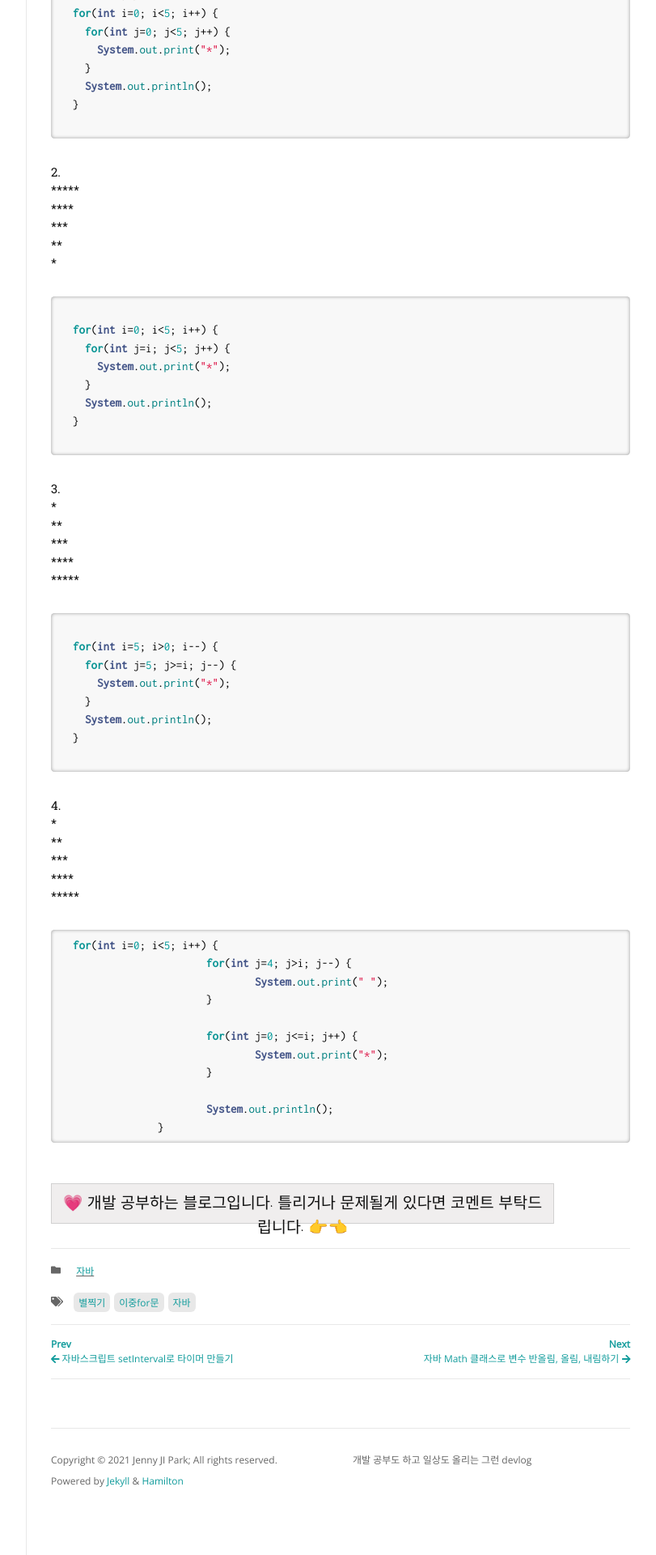
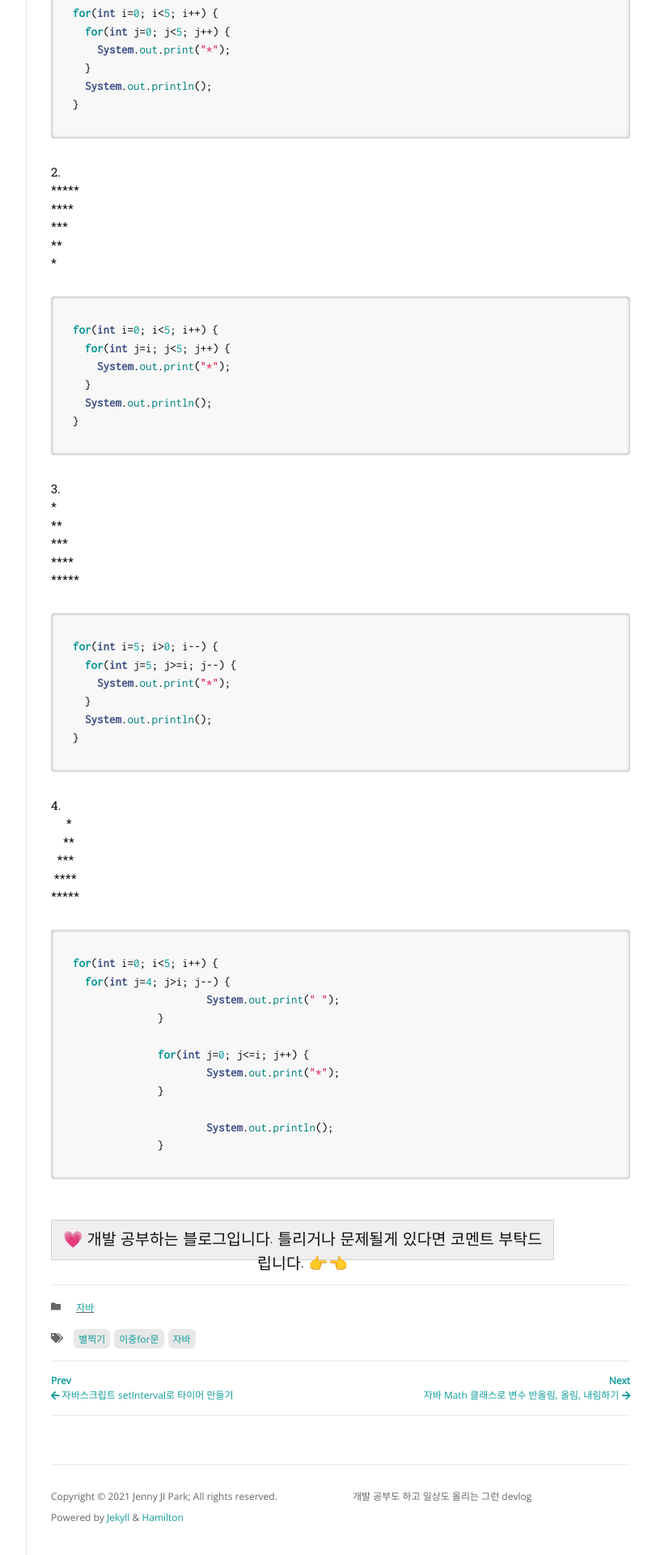
Before and after one commit to jennyjipark/jennyjipark.github.io, a Jekyll site: the page built from _posts/2021-04-02-for_star.md, in a window 1280 px wide. Shown: the part 708-2628 px from the top of the page at 81% size, without its empty margins (351-1162 px from the left). Built offline with Jekyll 4.4.1, drawn with Linux system fonts in a browser that asks for light colours; nearby versions of some CDN libraries; some web fonts are replaced; comment, search, counter and statistics services are not loaded.

Commit message:
Update 2021-04-02-for_star.md

````diff
--- a/_posts/2021-04-02-for_star.md
+++ b/_posts/2021-04-02-for_star.md
@@ -67,24 +67,26 @@ tags: 자바, 별찍기, 이중for문
 ```
 
 <span>4.</span> <br>
-<span>     \*</span><br>
-<span>   \*\*</span><br>
-<span>  \*\*\*</span><br>
-<span> \*\*\*\*</span><br>
+<span>&nbsp;&nbsp;&nbsp;&nbsp;&nbsp;\*</span><br>
+<span>&nbsp;&nbsp;&nbsp;&nbsp;\*\*</span><br>
+<span>&nbsp;&nbsp;\*\*\*</span><br>
+<span>&nbsp;\*\*\*\*</span><br>
 <span>\*\*\*\*\*</span><br>
 
 ```java
+
   for(int i=0; i<5; i++) {
-			for(int j=4; j>i; j--) {
-				System.out.print(" ");
-			}
+    for(int j=4; j>i; j--) {
+			System.out.print(" ");
+		}
 
-			for(int j=0; j<=i; j++) {
-				System.out.print("*");
-			}
+		for(int j=0; j<=i; j++) {
+			System.out.print("*");
+		}
 
 			System.out.println();
 		}
+
 ```
 
 <div class="myc1" id="c1"><span>💗 개발 공부하는 블로그입니다. 틀리거나 문제될게 있다면 코멘트 부탁드립니다. 👉👈</span></div>
````
